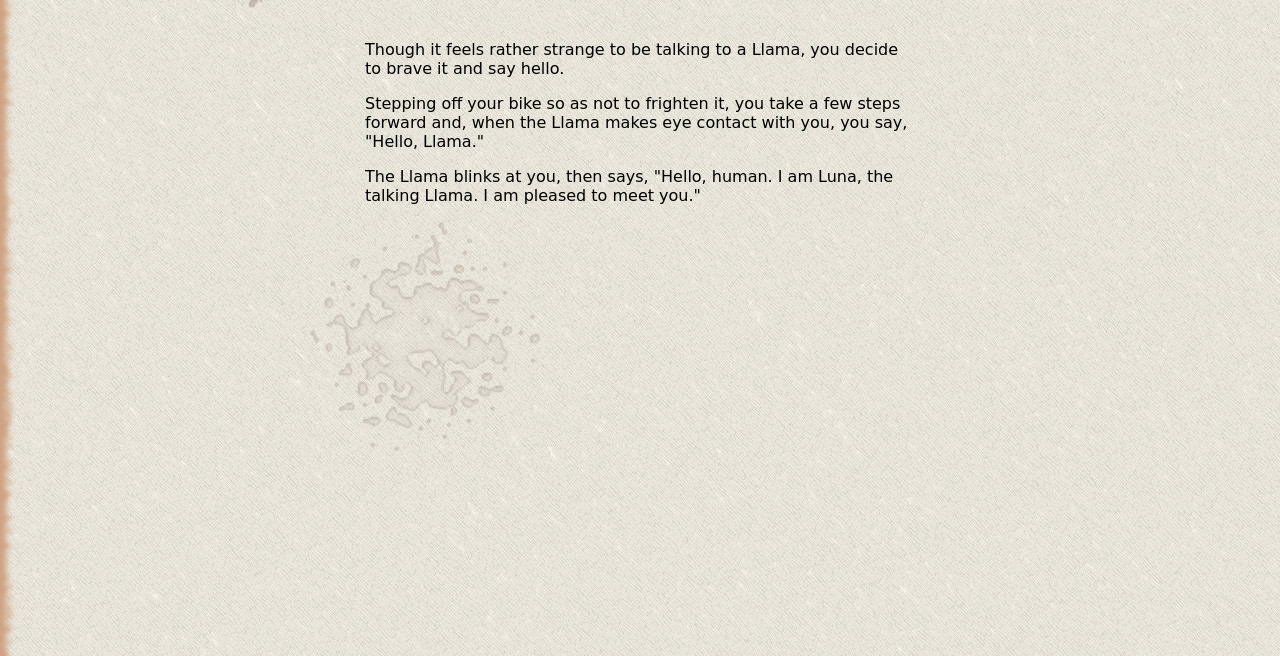
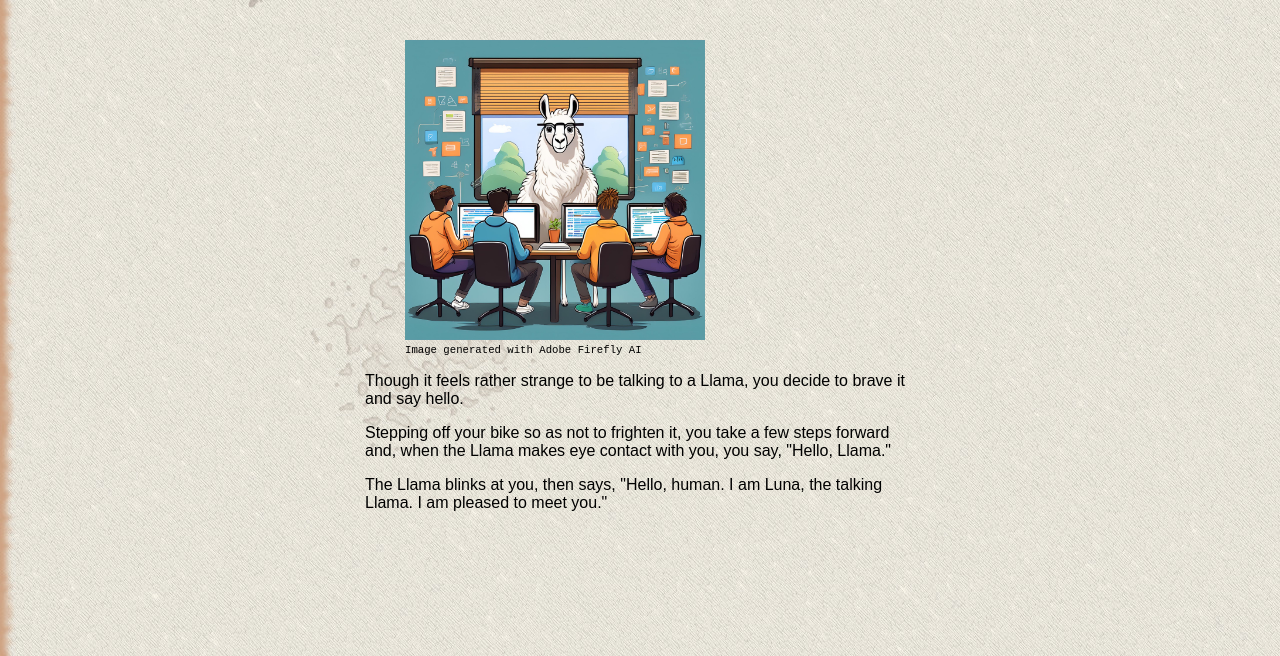
Before and after one commit to thinkle-iacs/cyoa-example, a website: page public/sayHello.html in a window 1280 px wide. Shown: the part 144-800 px from the top of the page. Drawn offline with Linux system fonts and the light colour scheme.

Commit message:
Example images

```diff
--- a/public/sayHello.html
+++ b/public/sayHello.html
@@ -9,6 +9,11 @@
   </head>
   <body>
     <h1>Hello, Llama</h1>
+    <figure>
+    <img src="./images/llama-teach.jpg"
+    alt="A llama teaches a class" width="300">
+    <figcaption>Image generated with Adobe Firefly AI</figcaption>
+    </figure>
     <p>Though it feels rather strange to be talking
       to a Llama, you decide to brave it and say hello.
     </p>
--- a/public/styles.css
+++ b/public/styles.css
@@ -8,10 +8,15 @@ body {
 }
 p {
   font-size: 12pt;
-  font-family: cursive;
+  font-family: 'Arial';';
 }
 h1 {
   font-size: 48pt;
   font-weight: bold;
   color: brown;
 }
+
+figcaption {
+  font-family: 'Courier New', Courier, monospace;
+  font-size: 8pt;
+}
```
Also changed, not shown: public/ignoreLlama.html (+1 -0 lines), public/index.html (+1 -0 lines), public/template.html (added, +18 -0 lines), public/images/llama-teach.jpg (added).
